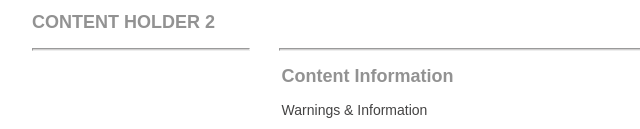
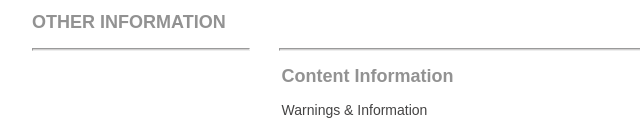
Before and after one commit to Silverwebdesigns/silverwebdesigns.github.io, a plain HTML site: page index.html in a window 1280 px wide. Shown: the part 671-800 px from the top of the page, 128-768 px from the left. Drawn offline with Linux system fonts and the light colour scheme.

Commit message:
index.html

```diff
--- a/index.html
+++ b/index.html
@@ -55,7 +55,7 @@
   </section>
   <!-- Previous experience details -->
   <section class="section2">
-    <h2 class="sectionTitle">Content Holder 2</h2>
+    <h2 class="sectionTitle">Other Information</h2>
     <hr class="sectionTitleRule">
     <hr class="sectionTitleRule2">
     <!-- First Title & company details  -->
```
